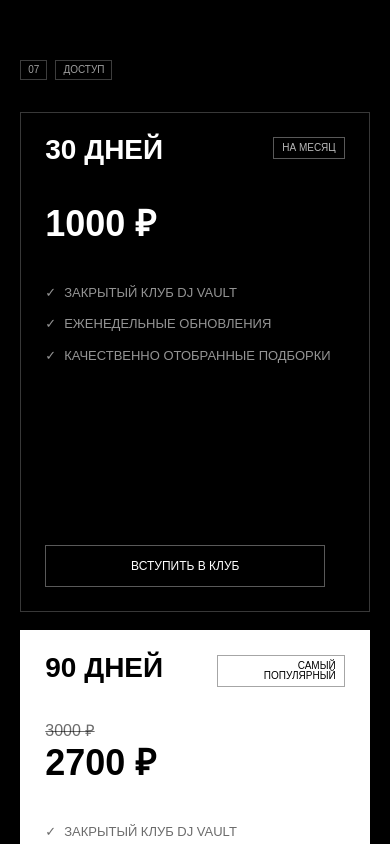
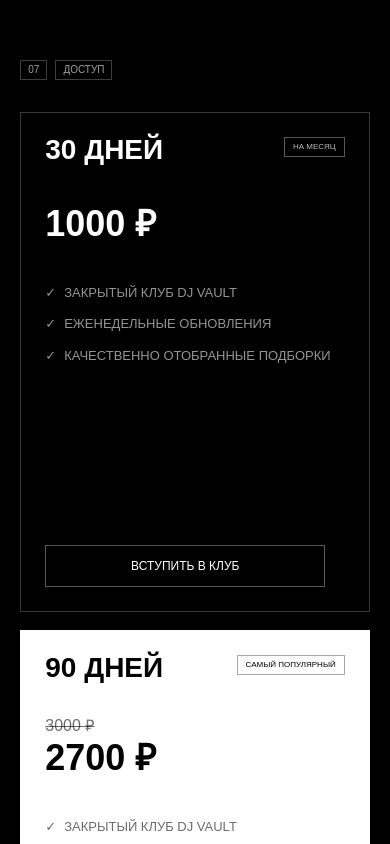
Before and after one commit to flaber2680/dj-vault-v2, a Next.js app: page / in a window 390 px wide. Shown: the part 5960-6804 px from the top of the page. Built offline with nearby package versions, Linux system fonts and the light colour scheme; no server answers.

Commit message:
Keep package badges on one line

```diff
--- a/app/globals.css
+++ b/app/globals.css
@@ -2894,9 +2894,10 @@ body.is-scrolled .header {
     font-size: 28px;
   }
 
-  .pricing-card .plan-badge {
+  .plan-topline > .plan-badge {
     max-width: 128px;
-    white-space: normal;
+    font-size: 8px;
+    white-space: nowrap;
     text-align: right;
   }
 
```
